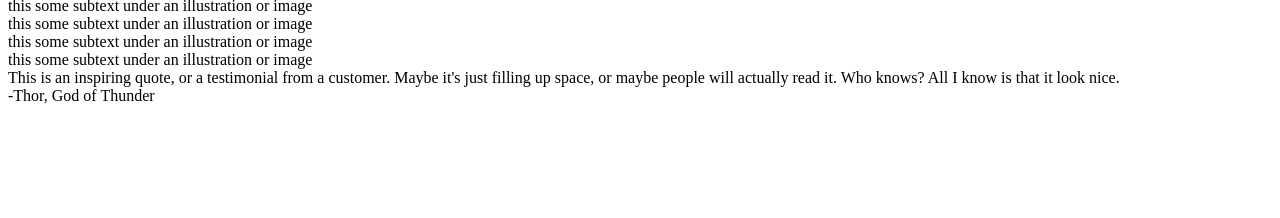
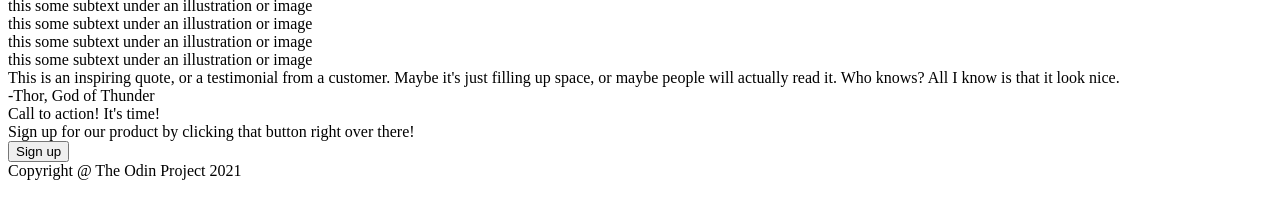
Before and after one commit to samtong0425/odin-website, a plain HTML site: page main.html in a window 1280 px wide. Shown: the part 190-408 px from the top of the page. Drawn offline with Linux system fonts and the light colour scheme.

Commit message:
Add fourth section and footer to html

```diff
--- a/main.html
+++ b/main.html
@@ -53,15 +53,17 @@
             -Thor, God of Thunder
         </div>
     </div>
-
     <div class="container-three">
-
-
+        <div class="three-heading">
+            Call to action! It's time!
+        </div>
+        <div class="three-text">
+            Sign up for our product by clicking that button right over there!
+        </div>
+        <button class="three-button">Sign up</button>
     </div>
-
     <div class="footer">
-
-
+        Copyright @ The Odin Project 2021
     </div>
 
 
```
